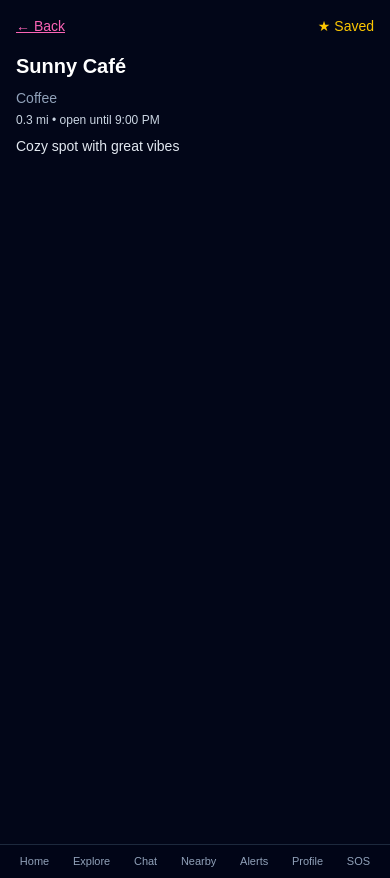
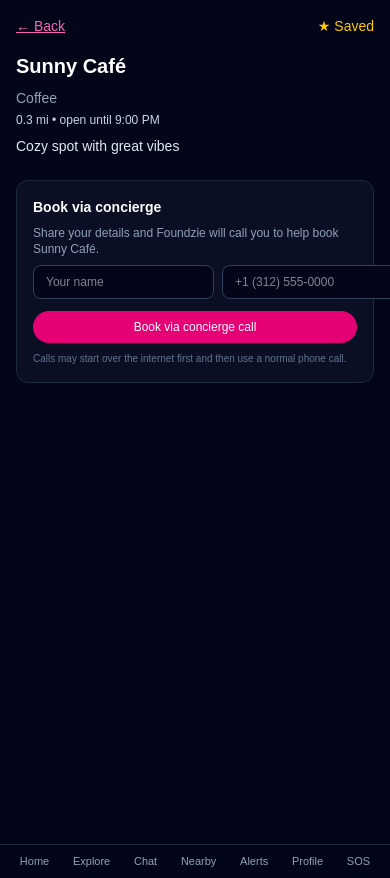
Before and after one commit to Foundzie/foundzie-v2, a Next.js app: page /mobile/places/1 in a window 390 px wide. Built offline with nearby package versions, Linux system fonts and the light colour scheme.

Commit message:
feat: mobile place detail concierge booking + Twilio call

```diff
--- /dev/null
+++ b/src/app/mobile/places/[id]/PlaceBookForm.tsx
@@ -0,0 +1,156 @@
+"use client";
+
+import { FormEvent, useState } from "react";
+
+type PlaceBookFormProps = {
+  placeId: string;
+  placeName: string;
+};
+
+export default function PlaceBookForm({ placeId, placeName }: PlaceBookFormProps) {
+  const [firstName, setFirstName] = useState("");
+  const [phone, setPhone] = useState("");
+  const [saving, setSaving] = useState(false);
+  const [doneMsg, setDoneMsg] = useState<string | null>(null);
+  const [error, setError] = useState<string | null>(null);
+
+  async function handleSubmit(e: FormEvent) {
+    e.preventDefault();
+
+    const name = firstName.trim();
+    const phoneTrimmed = phone.trim();
+
+    if (!name || !phoneTrimmed) {
+      setError("Please add your name and phone so we can call you.");
+      return;
+    }
+
+    setSaving(true);
+    setError(null);
+    setDoneMsg(null);
+
+    try {
+      // 1) Create / collect the user
+      const collectRes = await fetch("/api/users/collect", {
+        method: "POST",
+        headers: { "Content-Type": "application/json" },
+        body: JSON.stringify({
+          name,
+          phone: phoneTrimmed,
+          interest: `Book ${placeName}`,
+          source: "mobile-place-book",
+          // tags as a real array so admin can target these easily
+          tags: [
+            "booking-intent",
+            `place-id-${placeId}`,
+            `place-name-${placeName}`,
+          ],
+        }),
+      });
+
+      const collectJson = await collectRes.json().catch(() => ({} as any));
+
+      if (!collectRes.ok || !collectJson?.item) {
+        throw new Error(
+          collectJson?.message || "Could not save your details. Please try again."
+        );
+      }
+
+      const userId: string | undefined = collectJson.item.id;
+
+      // 2) Start outbound call (Twilio will auto-skip if env vars missing)
+      const note = `Booking request from mobile-place for "${placeName}"`;
+
+      const callRes = await fetch("/api/calls/outbound", {
+        method: "POST",
+        headers: { "Content-Type": "application/json" },
+        body: JSON.stringify({
+          userId: userId ?? undefined,
+          phone: phoneTrimmed,
+          note,
+        }),
+      });
+
+      const callJson = await callRes.json().catch(() => ({} as any));
+
+      if (!callRes.ok || !callJson?.ok) {
+        throw new Error(
+          callJson?.message ||
+            "We saved your details but could not start the call. Please try again."
+        );
+      }
+
+      setDoneMsg(
+        `Got it, ${name}. Your concierge will call you shortly at ${phoneTrimmed}.`
+      );
+      setFirstName("");
+      // Keep the phone visible so they know which number we’re calling
+    } catch (err: any) {
+      console.error("place booking failed", err);
+      setError(
+        err?.message ||
+          "Something went wrong while starting your concierge call. Please try again."
+      );
+    } finally {
+      setSaving(false);
+    }
+  }
+
+  return (
+    <section className="mt-4 border border-slate-800 rounded-xl p-4 bg-slate-900/60 space-y-2">
+      <h2 className="text-sm font-semibold">Book via concierge</h2>
+      <p className="text-xs text-slate-400">
+        Share your details and Foundzie will call you to help book{" "}
+        <span className="font-medium">{placeName}</span>.
+      </p>
+
+      <form onSubmit={handleSubmit} className="mt-2 space-y-2">
+        <div className="flex gap-2">
+          <input
+            value={firstName}
+            onChange={(e) => {
+              setFirstName(e.target.value);
+              if (error) setError(null);
+              if (doneMsg) setDoneMsg(null);
+            }}
+            placeholder="Your name"
+            className="flex-1 bg-slate-950 border border-slate-700 rounded-lg px-3 py-2 text-xs outline-none focus:border-pink-500"
+          />
+          <input
+            value={phone}
+            onChange={(e) => {
+              setPhone(e.target.value);
+              if (error) setError(null);
+              if (doneMsg) setDoneMsg(null);
+            }}
+            placeholder="+1 (312) 555-0000"
+            className="flex-1 bg-slate-950 border border-slate-700 rounded-lg px-3 py-2 text-xs outline-none focus:border-pink-500"
+          />
+        </div>
+
+        <button
+          type="submit"
+          disabled={saving}
+          className="w-full mt-1 rounded-full bg-pink-600 text-xs font-medium py-2 disabled:opacity-60 disabled:cursor-not-allowed"
+        >
+          {saving ? "Starting your concierge call…" : "Book via concierge call"}
+        </button>
+      </form>
+
+      {doneMsg && (
+        <p className="text-[11px] text-emerald-400 mt-1">
+          {doneMsg}
+        </p>
+      )}
+      {error && (
+        <p className="text-[11px] text-red-400 mt-1">
+          {error}
+        </p>
+      )}
+
+      <p className="text-[10px] text-slate-500 mt-1">
+        Calls may start over the internet first and then use a normal phone call.
+      </p>
+    </section>
+  );
+}
--- a/src/app/mobile/places/[id]/page.tsx
+++ b/src/app/mobile/places/[id]/page.tsx
@@ -1,17 +1,16 @@
-// src/app/mobile/places/[id]/page.tsx
 import Link from "next/link";
 import { mockPlaces } from "@/app/data/places";
 import MobileSaveButton from "@/app/components/MobileSaveButton";
+import PlaceBookForm from "./PlaceBookForm";
 
 type MobilePlaceDetailPageProps = {
-  // ✅ this is the important part: params is a Promise
+  // params is a Promise in this project setup
   params: Promise<{ id: string }>;
 };
 
 export default async function MobilePlaceDetailPage({
   params,
 }: MobilePlaceDetailPageProps) {
-  // ✅ unwrap the promise
   const { id } = await params;
 
   const place = mockPlaces.find((p) => p.id.toString() === id);
@@ -48,6 +47,9 @@ export default async function MobilePlaceDetailPage({
           <p className="text-slate-200 text-sm">{place.description}</p>
         ) : null}
       </div>
+
+      {/* NEW: concierge booking micro-form */}
+      <PlaceBookForm placeId={id} placeName={place.name} />
     </main>
   );
 }
```
